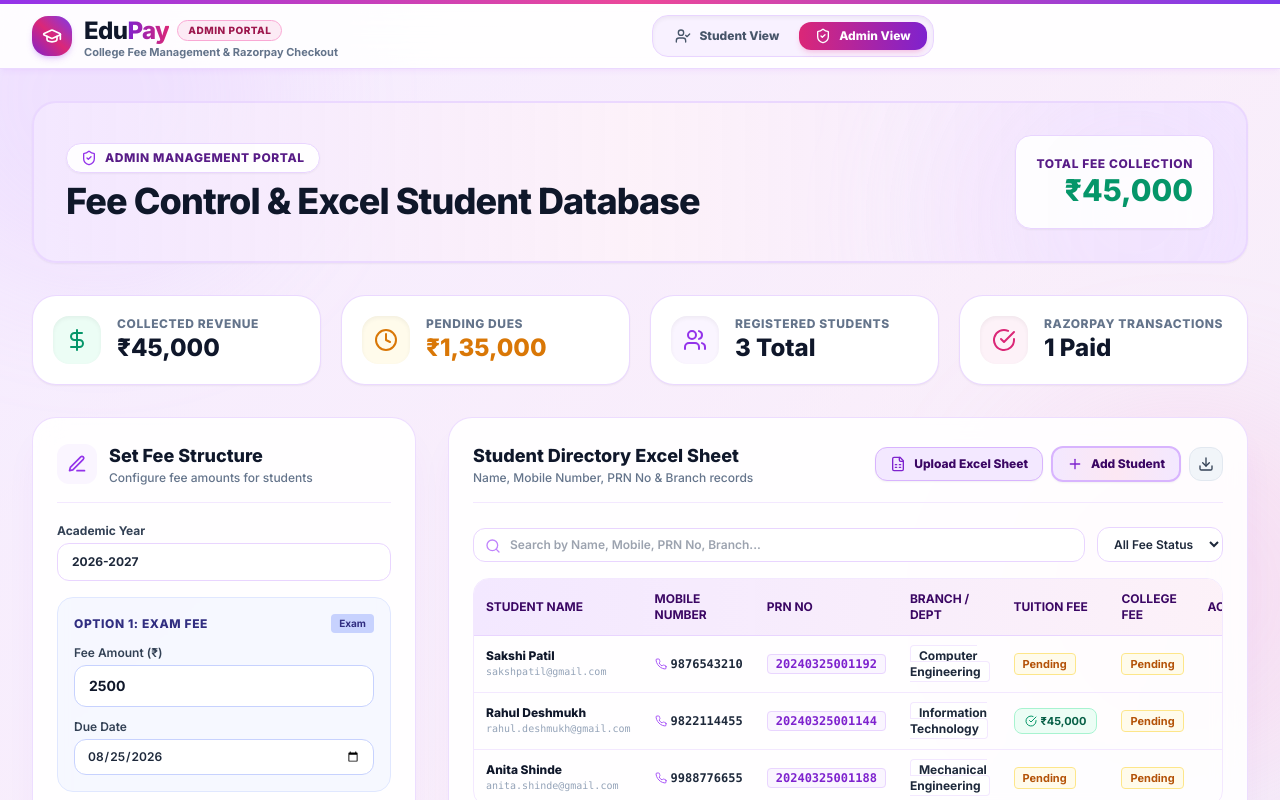
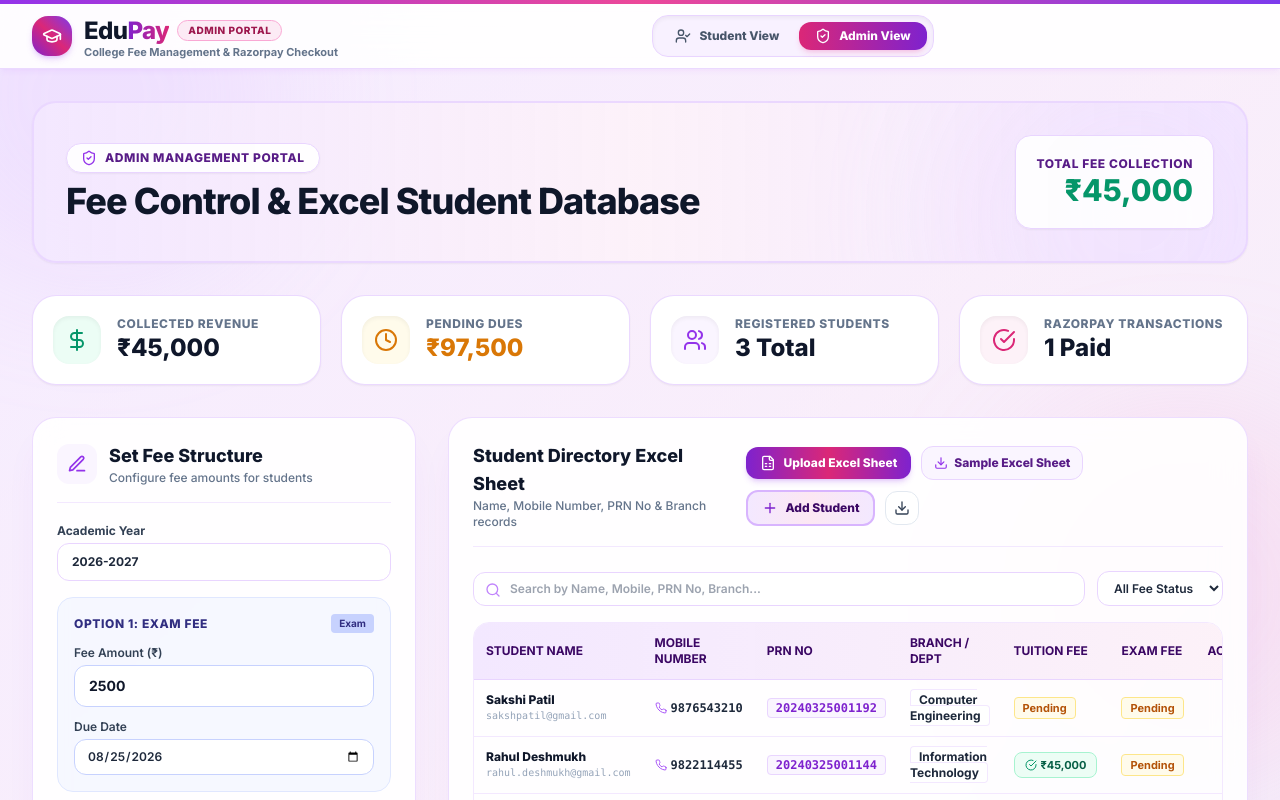
Before and after one commit to sakshimohite2909-spec/fees, a React (Vite) app: page / in a window 1280 px wide. Both pictures are taken after a click on the button "Admin View". Shown: the top 800 px of the page. Built offline with nearby package versions, Linux system fonts and the light colour scheme.

Commit message:
Replace College Fee column with Exam Fee in Admin Dashboard and add Sample Excel Download button

```diff
--- a/src/components/AdminDashboard.jsx
+++ b/src/components/AdminDashboard.jsx
@@ -39,7 +39,7 @@ export default function AdminDashboard({
     const exportData = students.map(std => {
       const stdPayments = payments.filter(p => p.studentId === std.id || p.rollNo === std.rollNo);
       const tuitionPay = stdPayments.find(p => p.feeType === 'tuitionFee');
-      const collegePay = stdPayments.find(p => p.feeType === 'collegeFee');
+      const examPay = stdPayments.find(p => p.feeType === 'examFee');
 
       return {
         'Student Name': std.fullName,
@@ -49,7 +49,7 @@ export default function AdminDashboard({
         'Roll No': std.rollNo,
         'Gmail ID': std.email,
         'Tuition Fee Status': tuitionPay ? `PAID (₹${tuitionPay.amount})` : 'PENDING',
-        'College Fee Status': collegePay ? `PAID (₹${collegePay.amount})` : 'PENDING'
+        'Exam Fee Status': examPay ? `PAID (₹${examPay.amount})` : 'PENDING'
       };
     });
 
@@ -59,11 +59,38 @@ export default function AdminDashboard({
     XLSX.writeFile(workbook, `College_Students_Fee_Report_${new Date().toISOString().slice(0,10)}.xlsx`);
   };
 
+  // Download Sample Excel Template for Admin Upload
+  const handleDownloadSampleExcel = () => {
+    const sampleData = [
+      {
+        'Name': 'Sakshi Patil',
+        'Mobile Number': '9876543210',
+        'PRN No': '20240325001192',
+        'Branch': 'Computer Engineering',
+        'Roll No': 'CS2026-042',
+        'Gmail ID': 'sakshpatil@gmail.com'
+      },
+      {
+        'Name': 'Rahul Deshmukh',
+        'Mobile Number': '9822114455',
+        'PRN No': '20240325001144',
+        'Branch': 'Information Technology',
+        'Roll No': 'CS2026-015',
+        'Gmail ID': 'rahul.deshmukh@gmail.com'
+      }
+    ];
+
+    const worksheet = XLSX.utils.json_to_sheet(sampleData);
+    const workbook = XLSX.utils.book_new();
+    XLSX.utils.book_append_sheet(workbook, worksheet, 'Students_Sample');
+    XLSX.writeFile(workbook, 'Student_Data_Sample_Template.xlsx');
+  };
+
   // Financial Stats calculation
   const totalCollected = payments.reduce((acc, curr) => acc + (curr.amount || 0), 0);
   const totalStudents = students.length;
 
-  const expectedPerStudent = configForm.tuitionFee + configForm.collegeFee;
+  const expectedPerStudent = (configForm.tuitionFee || 45000) + (configForm.examFee || 2500);
   const totalExpected = totalStudents * expectedPerStudent;
   const totalPending = Math.max(0, totalExpected - totalCollected);
 
@@ -79,8 +106,8 @@ export default function AdminDashboard({
 
     const stdPayments = payments.filter(p => p.studentId === std.id || p.rollNo === std.rollNo);
     const hasPaidTuition = stdPayments.some(p => p.feeType === 'tuitionFee');
-    const hasPaidCollege = stdPayments.some(p => p.feeType === 'collegeFee');
-    const isFullyPaid = hasPaidTuition && hasPaidCollege;
+    const hasPaidExam = stdPayments.some(p => p.feeType === 'examFee');
+    const isFullyPaid = hasPaidTuition && hasPaidExam;
 
     if (statusFilter === 'paid') return matchesSearch && isFullyPaid;
     if (statusFilter === 'pending') return matchesSearch && !isFullyPaid;
@@ -300,21 +327,31 @@ export default function AdminDashboard({
                 <p className="text-xs text-slate-500 font-medium">Name, Mobile Number, PRN No & Branch records</p>
               </div>
 
-              <div className="flex flex-wrap items-center gap-2 w-full sm:w-auto">
+              <div className="flex flex-wrap items-center gap-2.5">
 
-                {/* 📤 Upload Excel Button */}
+                {/* 📄 Upload Excel Sheet Button */}
                 <button
                   onClick={() => setIsExcelModalOpen(true)}
-                  className="flex items-center gap-2 px-3.5 py-2 rounded-xl bg-purple-100 hover:bg-purple-200 text-purple-950 font-extrabold text-xs border border-purple-300 shadow-sm transition-all cursor-pointer"
+                  className="flex items-center gap-2 px-3.5 py-2 rounded-xl bg-gradient-to-r from-purple-700 via-pink-600 to-purple-700 hover:from-purple-800 hover:to-pink-700 text-white font-extrabold text-xs shadow-md shadow-purple-600/20 transition-all cursor-pointer transform hover:-translate-y-0.5"
                 >
-                  <FileSpreadsheet className="w-4 h-4 text-purple-700" />
+                  <FileSpreadsheet className="w-4 h-4 text-white" />
                   <span>Upload Excel Sheet</span>
+                </button>
+
+                {/* 📥 Download Sample Excel Template Button */}
+                <button
+                  onClick={handleDownloadSampleExcel}
+                  title="Download Sample Excel Template to fill student data"
+                  className="flex items-center gap-1.5 px-3 py-2 rounded-xl bg-purple-50 hover:bg-purple-100 text-purple-900 font-extrabold text-xs border border-purple-200 shadow-2xs transition-all cursor-pointer"
+                >
+                  <Download className="w-3.5 h-3.5 text-purple-600" />
+                  <span>Sample Excel Sheet</span>
                 </button>
 
                 {/* ➕ Add Student Manually Button */}
                 <button
                   onClick={() => setIsAddModalOpen(true)}
-                  className="flex items-center gap-2 px-3.5 py-2 rounded-xl bg-gradient-to-r from-purple-100 via-pink-100 to-purple-100 hover:from-purple-200 hover:to-pink-200 text-purple-950 font-extrabold text-xs border-2 border-purple-300 shadow-sm transition-all cursor-pointer"
+                  className="flex items-center gap-2 px-3.5 py-2 rounded-xl bg-gradient-to-r from-purple-100 via-pink-100 to-purple-100 hover:from-purple-200 hover:to-pink-200 text-purple-950 font-extrabold text-xs border-2 border-purple-300 shadow-2xs transition-all cursor-pointer"
                 >
                   <Plus className="w-4 h-4 text-purple-700" />
                   <span>Add Student</span>
@@ -323,8 +360,8 @@ export default function AdminDashboard({
                 {/* 📥 Export to Excel */}
                 <button
                   onClick={handleExportToExcel}
-                  title="Export Current Table to Excel"
-                  className="p-2 rounded-xl bg-slate-100 hover:bg-slate-200 text-slate-700 font-bold border border-slate-200"
+                  title="Export Current Student Database to Excel"
+                  className="p-2 rounded-xl bg-white hover:bg-slate-100 text-slate-700 font-bold border border-slate-200 shadow-2xs cursor-pointer"
                 >
                   <Download className="w-4 h-4" />
                 </button>
@@ -356,7 +393,7 @@ export default function AdminDashboard({
               </select>
             </div>
 
-            {/* Excel Sheet Table Grid (Displaying Name, Mobile, PRN, Branch) */}
+            {/* Excel Sheet Table Grid (Displaying Name, Mobile, PRN, Branch, Tuition Fee, Exam Fee) */}
             <div className="overflow-x-auto border border-purple-100 rounded-2xl">
               <table className="w-full text-left text-xs">
                 <thead className="bg-gradient-to-r from-purple-100 to-pink-50 text-purple-950 font-black uppercase border-b border-purple-200">
@@ -366,7 +403,7 @@ export default function AdminDashboard({
                     <th className="py-3 px-3">PRN No</th>
                     <th className="py-3 px-3">Branch / Dept</th>
                     <th className="py-3 px-3">Tuition Fee</th>
-                    <th className="py-3 px-3">College Fee</th>
+                    <th className="py-3 px-3">Exam Fee</th>
                     <th className="py-3 px-3 text-right">Action</th>
                   </tr>
                 </thead>
@@ -381,7 +418,7 @@ export default function AdminDashboard({
                     filteredStudents.map((std) => {
                       const stdPayments = payments.filter(p => p.studentId === std.id || p.rollNo === std.rollNo);
                       const tuitionPay = stdPayments.find(p => p.feeType === 'tuitionFee');
-                      const collegePay = stdPayments.find(p => p.feeType === 'collegeFee');
+                      const examPay = stdPayments.find(p => p.feeType === 'examFee');
 
                       return (
                         <tr key={std.id} className="hover:bg-purple-50/50 transition-colors">
@@ -430,14 +467,14 @@ export default function AdminDashboard({
                             )}
                           </td>
 
-                          {/* College Fee */}
+                          {/* Exam Fee */}
                           <td className="py-3 px-3">
-                            {collegePay ? (
+                            {examPay ? (
                               <button
-                                onClick={() => onViewInvoice(collegePay)}
+                                onClick={() => onViewInvoice(examPay)}
                                 className="inline-flex items-center gap-1 px-2.5 py-1 rounded-lg bg-emerald-50 text-emerald-800 border border-emerald-200 font-bold text-[11px]"
                               >
-                                <CheckCircle className="w-3 h-3 text-emerald-600" /> ₹{collegePay.amount?.toLocaleString('en-IN')}
+                                <CheckCircle className="w-3 h-3 text-emerald-600" /> ₹{examPay.amount?.toLocaleString('en-IN')}
                               </button>
                             ) : (
                               <span className="inline-flex items-center gap-1 px-2 py-0.5 rounded bg-amber-50 text-amber-700 font-bold text-[11px] border border-amber-200">
```
